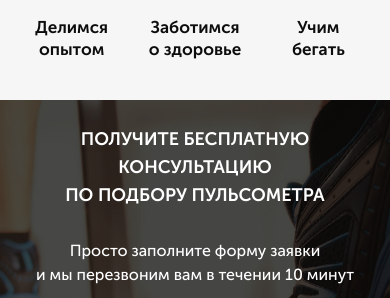
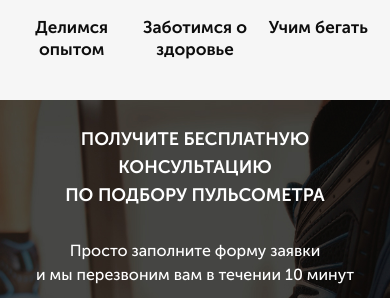
Before and after one commit to DmytroRyzhko/pulse, a website: page src/index.html in a window 390 px wide. Shown: the part 546-844 px from the top of the page. Drawn offline with nearby package versions, Linux system fonts and the light colour scheme.

Commit message:
discard changes in media queries

```diff
--- a/src/sass/base/_media.scss
+++ b/src/sass/base/_media.scss
@@ -341,7 +341,6 @@
         }
 
         &__subtitle {
-            width: 80%;
             margin-top: 25px;
             font-size: 20px;
         }
```
Also changed, not shown: src/css/style.min.css.
